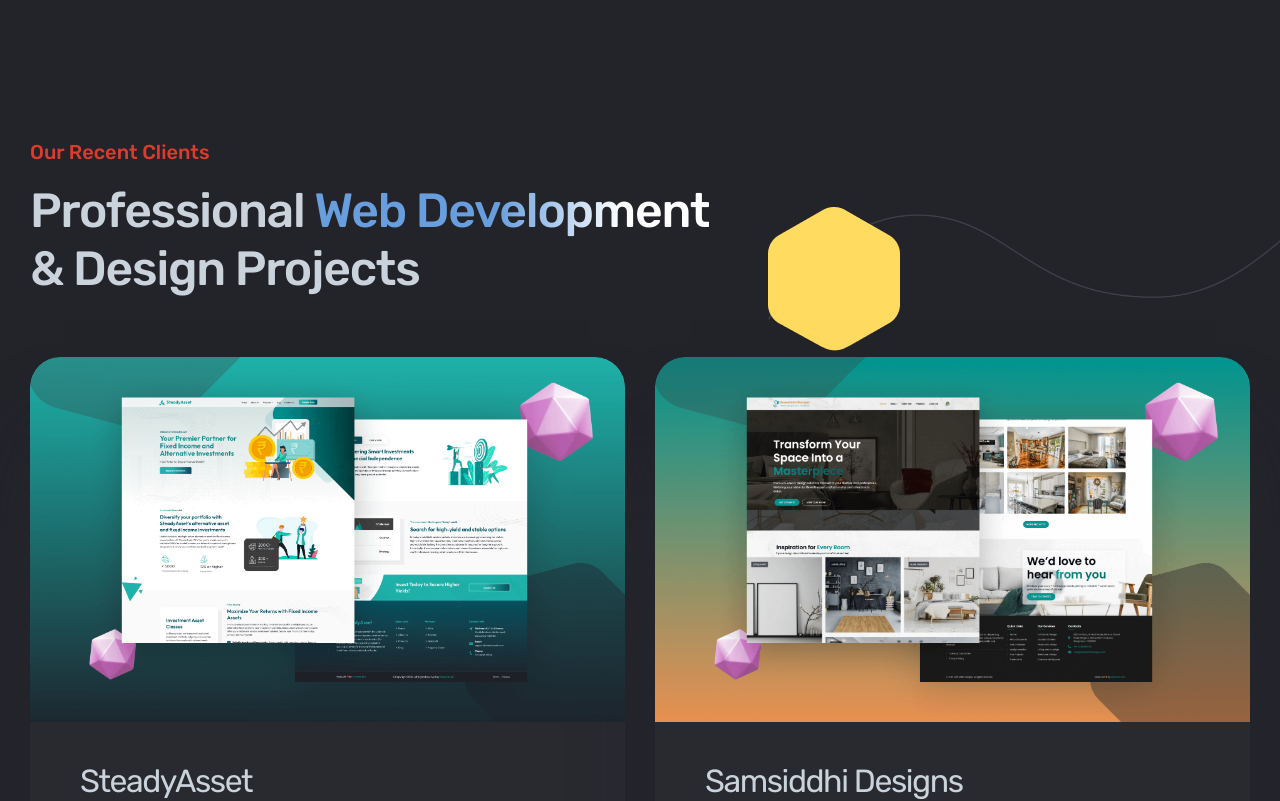
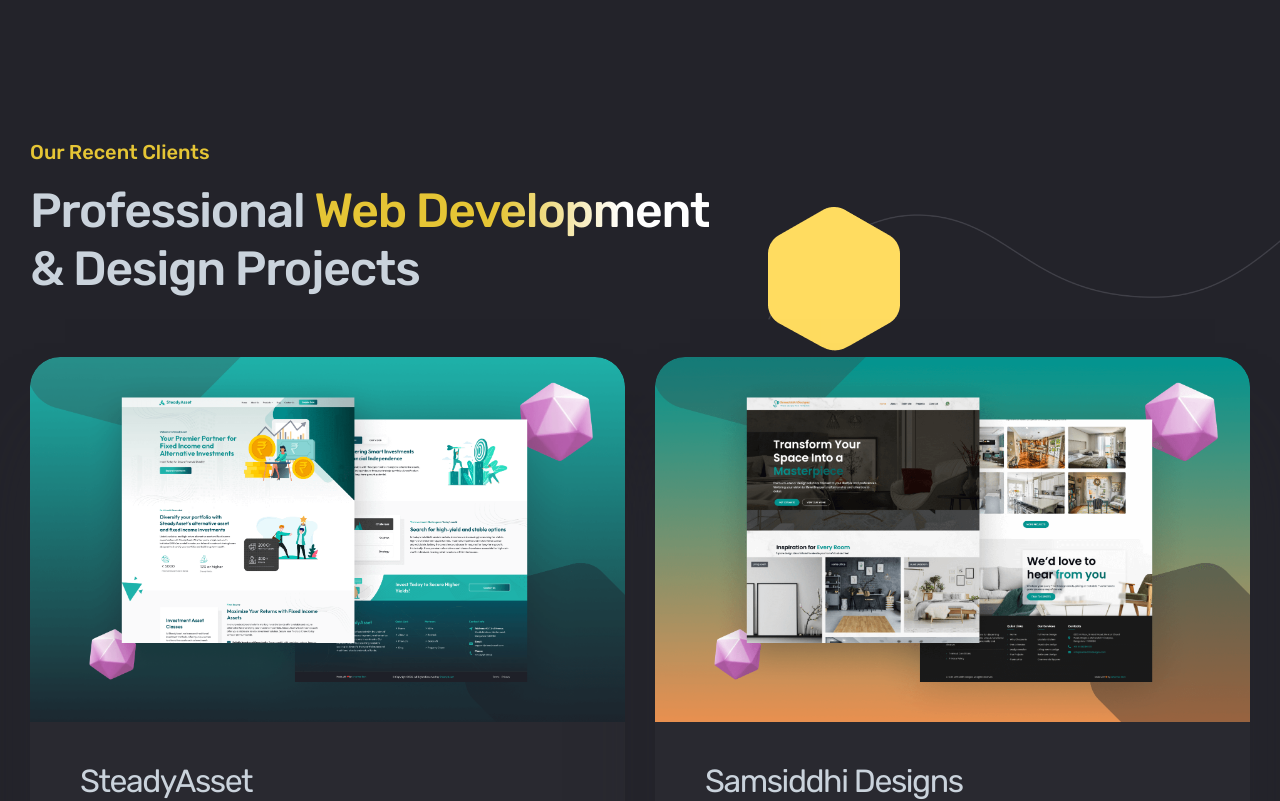
Before and after one commit to att-business-apps/att-landingpage, a Vue app in the folder att-website/: page / in a window 1280 px wide. Shown: the part 3560-4361 px from the top of the page. Built offline with nearby package versions, Linux system fonts and the light colour scheme; a web font is replaced by a local one.

Commit message:
Update section heading colors and text style
Changed subtitle color from primaryR to primaryY in CSS and SCSS for section headings. Updated gradient-text class from blue-dark to yello-dark in HomeView.vue to match new design requirements.

```diff
--- a/att-website/src/assets/sass/elements/_sectionHeading.scss
+++ b/att-website/src/assets/sass/elements/_sectionHeading.scss
@@ -21,7 +21,7 @@
         margin-bottom: 50px;
     }
     .subtitle {
-        color: var(--color-primaryR);
+        color: var(--color-primaryY);
         font-weight: 500;
         font-size: 20px;
         font-family: var(--font-primary);
--- a/att-website/src/views/HomeView.vue
+++ b/att-website/src/views/HomeView.vue
@@ -328,7 +328,7 @@ function getTemplate(target) {
       <div class="container">
         <div class="section-heading heading-left">
           <span class="subtitle">Our Recent Clients</span>
-          <h2 class="title">Professional <span class="gradient-text blue-dark">Web Development</span> <br> & Design
+          <h2 class="title">Professional <span class="gradient-text yello-dark">Web Development</span> <br> & Design
             Projects</h2>
         </div>
 
```
Also changed, not shown: att-website/src/assets/css/style.css.
